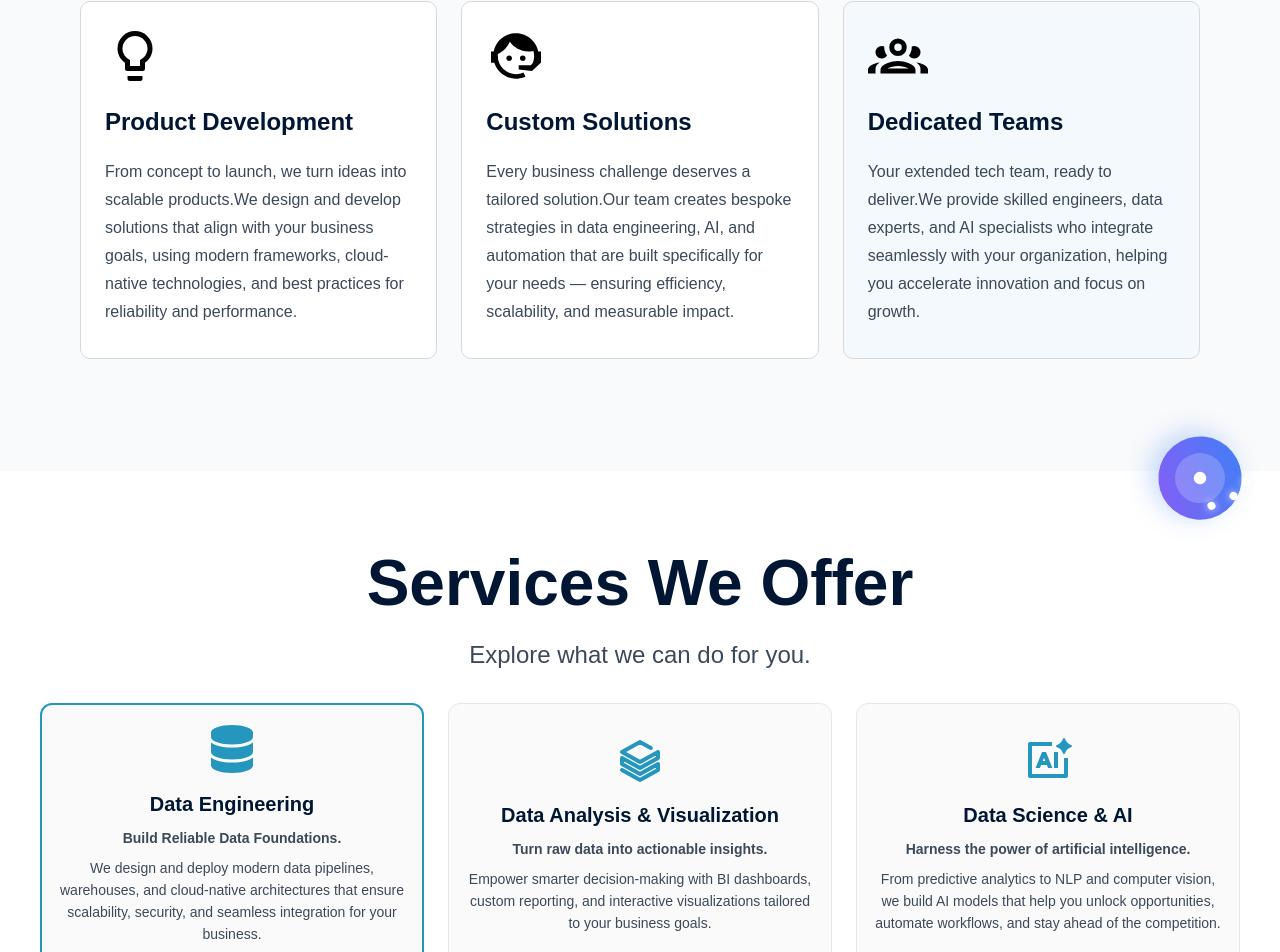
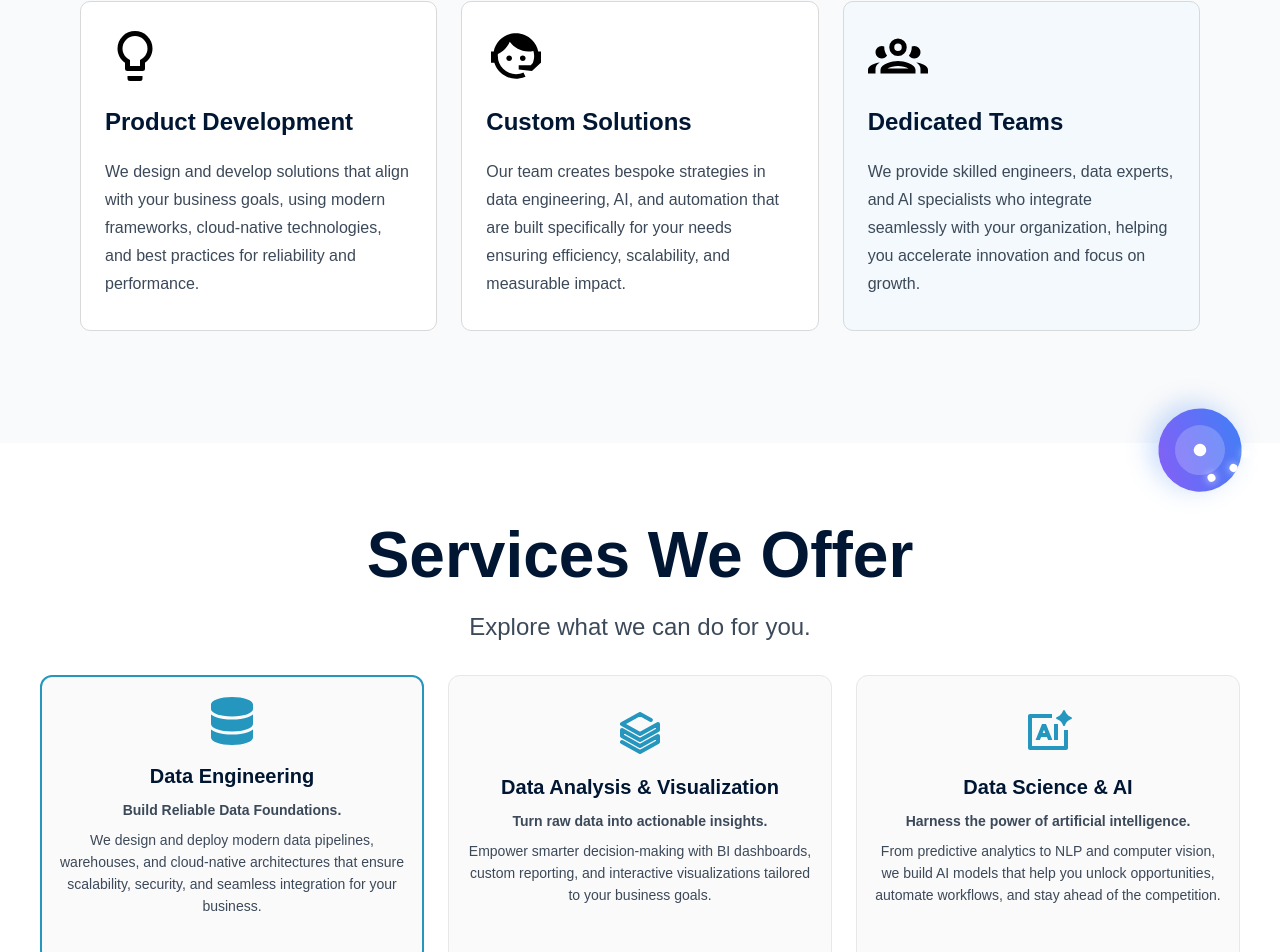
Before and after one commit to ali-haidir/Auramatics, a Next.js app: page / in a window 1280 px wide. Shown: the part 1064-2016 px from the top of the page. Built offline with nearby package versions, Linux system fonts and the light colour scheme.

Commit message:
made ui changes 2

```diff
--- a/src/app/components/heroSection/AboutUs.tsx
+++ b/src/app/components/heroSection/AboutUs.tsx
@@ -9,7 +9,7 @@ const listItemsCards = [
   {
     title: "Product Development",
     content:
-      "From concept to launch, we turn ideas into scalable products.We design and develop solutions that align with your business goals, using modern frameworks, cloud-native technologies, and best practices for reliability and performance.",
+      "We design and develop solutions that align with your business goals, using modern frameworks, cloud-native technologies, and best practices for reliability and performance.",
     icon: (
       <Image
         src={ProductDevelopment}
@@ -22,7 +22,7 @@ const listItemsCards = [
   {
     title: "Custom Solutions",
     content:
-      "Every business challenge deserves a tailored solution.Our team creates bespoke strategies in data engineering, AI, and automation that are built specifically for your needs — ensuring efficiency, scalability, and measurable impact.",
+      "Our team creates bespoke strategies in data engineering, AI, and automation that are built specifically for your needs ensuring efficiency, scalability, and measurable impact.",
     icon: (
       <Image
         src={CustomSolutions}
@@ -35,7 +35,7 @@ const listItemsCards = [
   {
     title: "Dedicated Teams",
     content:
-      "Your extended tech team, ready to deliver.We provide skilled engineers, data experts, and AI specialists who integrate seamlessly with your organization, helping you accelerate innovation and focus on growth.",
+      "We provide skilled engineers, data experts, and AI specialists who integrate seamlessly with your organization, helping you accelerate innovation and focus on growth.",
     icon: (
       <Image
         src={DedicatedTeams}
--- a/src/app/components/heroSection/Services.tsx
+++ b/src/app/components/heroSection/Services.tsx
@@ -70,7 +70,7 @@ const Services = forwardRef<HTMLDivElement>((props, ref) => {
       </div>
 
       <div className="max-w-7xl mx-auto">
-        <div className="grid grid-cols-1 sm:grid-cols-2 lg:grid-cols-3 gap-4 sm:gap-6">
+        <div className="grid grid-cols-1 sm:grid-cols-2 lg:grid-cols-3 gap-4 sm:gap-6 ">
           {serviceFeatures.map((service, index) => (
             <ServiceFeatureCard
               key={index}
--- a/src/app/components/subComponents/serviceFeatureCard.tsx
+++ b/src/app/components/subComponents/serviceFeatureCard.tsx
@@ -22,7 +22,7 @@ const ServiceFeatureCard = ({
 }: ServiceFeatureCardProps) => {
   return (
     <div
-      className={`rounded-xl flex flex-col items-center justify-center gap-3 sm:gap-4 h-64 sm:h-72 py-4 sm:py-6 px-3 sm:px-4 text-center ${
+      className={`rounded-xl flex flex-col items-center justify-center gap-3 sm:gap-4 h-64 sm:h-72 py-4 sm:py-6 px-3 sm:px-4 text-center hover:scale-105 ${
         isHighlighted
           ? "border-[#2596be] border-2 bg-[#FFFDF5]"
           : "border-[#E7E7E7] border bg-white"
```
